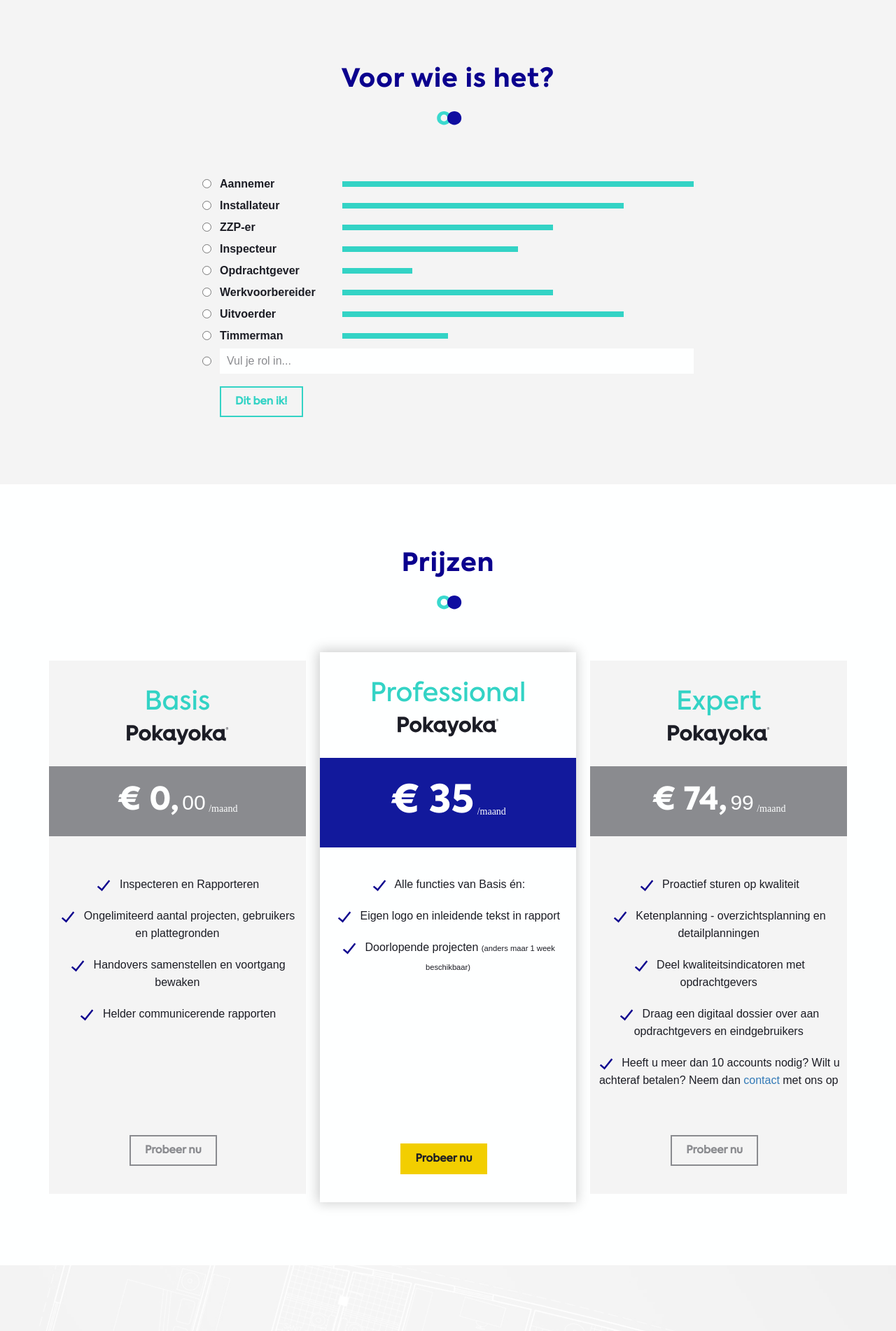
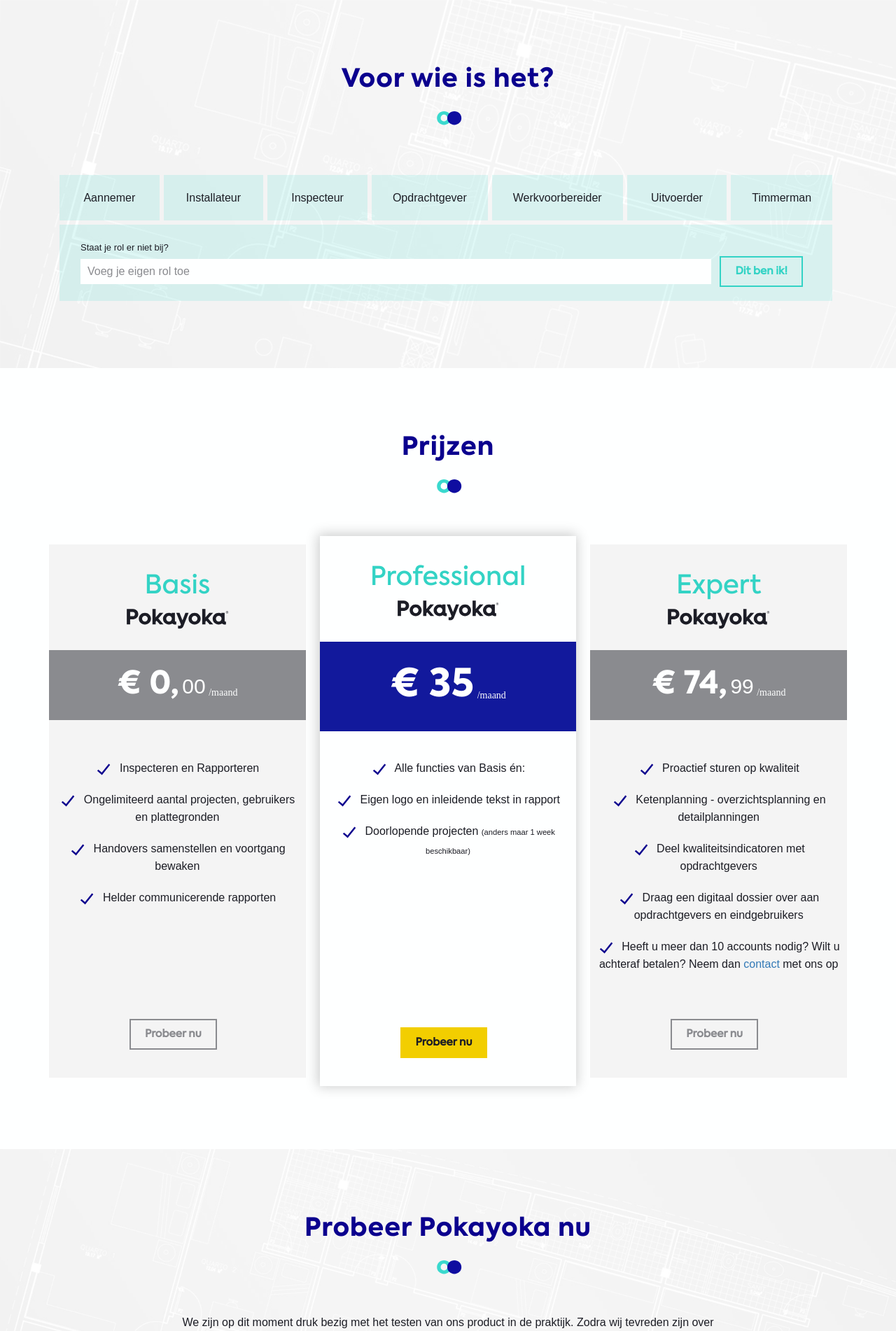
Before and after one commit to sandersoeteman/sandersoeteman.github.io, a Jekyll site: the page built from index.html, in a window 1280 px wide. Shown: the part 3941-5843 px from the top of the page at 70% size. Built offline with Jekyll 4.4.1, drawn with Linux system fonts in a browser that asks for light colours; some web fonts are replaced.

Commit message:
rework who

```diff
--- a/_includes/who.html
+++ b/_includes/who.html
@@ -18,163 +18,46 @@
       <div class="row">
         <div class="who-wrapper">
           <div class="role">
-            <div class="role-label">
-              <div class="radio-wrapper">
-                <input
-                  type="radio"
-                  name="role"
-                  id="Aannemer"
-                  value="Aannemer"
-                />
-              </div>
               <label for="Aannemer">Aannemer</label>
-            </div>
-            <div class="bar-wrapper">
-              <div class="bar" style="width: 100%;"></div>
-            </div>
           </div>
 
           <div class="role">
-            <div class="role-label">
-              <div class="radio-wrapper">
-                <input
-                  type="radio"
-                  name="role"
-                  id="Installateur"
-                  value="Installateur"
-                />
-              </div>
               <label for="Installateur">Installateur</label>
-            </div>
-            <div class="bar-wrapper">
-              <div class="bar" style="width: 80%;"></div>
-            </div>
           </div>
 
           <div class="role">
-            <div class="role-label">
-              <div class="radio-wrapper">
-                <input type="radio" name="role" id="ZZP-er" value="ZZP-er" />
-              </div>
-              <label for="ZZP-er">ZZP-er</label>
-            </div>
-            <div class="bar-wrapper">
-              <div class="bar" style="width: 60%;"></div>
-            </div>
+              <label for="Inspecteur">Inspecteur</label>
           </div>
 
           <div class="role">
-            <div class="role-label">
-              <div class="radio-wrapper">
-                <input
-                  type="radio"
-                  name="role"
-                  id="Inspecteur"
-                  value="Inspecteur"
-                />
-              </div>
-              <label for="Inspecteur">Inspecteur</label>
-            </div>
-            <div class="bar-wrapper">
-              <div class="bar" style="width: 50%;"></div>
-            </div>
+              <label for="Opdrachtgever">Opdrachtgever</label>
           </div>
 
           <div class="role">
-            <div class="role-label">
-              <div class="radio-wrapper">
-                <input
-                  type="radio"
-                  name="role"
-                  id="Opdrachtgever"
-                  value="Opdrachtgever"
-                />
-              </div>
-              <label for="Opdrachtgever">Opdrachtgever</label>
-            </div>
-            <div class="bar-wrapper">
-              <div class="bar" style="width: 20%;"></div>
-            </div>
+              <label for="Werkvoorbereider">Werkvoorbereider</label>
           </div>
 
           <div class="role">
-            <div class="role-label">
-              <div class="radio-wrapper">
-                <input
-                  type="radio"
-                  name="role"
-                  id="Werkvoorbereider"
-                  value="Werkvoorbereider"
-                />
-              </div>
-              <label for="Werkvoorbereider">Werkvoorbereider</label>
-            </div>
-            <div class="bar-wrapper">
-              <div class="bar" style="width: 60%;"></div>
-            </div>
+              <label for="Uitvoerder">Uitvoerder</label>
           </div>
 
           <div class="role">
-            <div class="role-label">
-              <div class="radio-wrapper">
-                <input
-                  type="radio"
-                  name="role"
-                  id="Uitvoerder"
-                  value="Uitvoerder"
-                />
-              </div>
-              <label for="Uitvoerder">Uitvoerder</label>
-            </div>
-            <div class="bar-wrapper">
-              <div class="bar" style="width: 80%;"></div>
-            </div>
+              <label for="Timmerman">Timmerman</label>
           </div>
 
-          <div class="role">
-            <div class="role-label">
-              <div class="radio-wrapper">
-                <input
-                  type="radio"
-                  name="role"
-                  id="Timmerman"
-                  value="Timmerman"
-                />
-              </div>
-              <label for="Timmerman">Timmerman</label>
-            </div>
-            <div class="bar-wrapper">
-              <div class="bar" style="width: 30%;"></div>
-            </div>
-          </div>
-
-          <div class="role">
-            <div class="new-role">
-              <div class="radio-wrapper">
-                <input
-                  type="radio"
-                  name="role"
-                  id="new-role"
-                  value="new-role"
-                />
-              </div>
+          <div class="role new-role">
+              <p>Staat je rol er niet bij?</p>
+              <div>
                   <input
                     type="text"
                     name="new-role"
-                placeholder="Vul je rol in..."
+                    placeholder="Voeg je eigen rol toe"
                   />
-            </div>
-          </div>
-
-          <div class="role button">
-            <div class="role-label">
-              <div class="radio-wrapper"></div>
                   <button class="themeix-btn btn-clear">
                       Dit ben ik!
                     </button>
               </div>
-            <div class="bar-wrapper"></div>
-          </div>
+
             </div>
       </div>
     </div>
--- a/_sass/style.scss
+++ b/_sass/style.scss
@@ -83,6 +83,10 @@
 }
 b {
   font-family: AxiformaBold;
+  font-weight: normal;
+}
+label {
+  font-family: OpenSans, sans-serif;
   font-weight: normal;
 }
 /* ==============================================
@@ -347,7 +351,7 @@
 }
 #features,
 #who {
-  background: $gray-lighter;
+  background-image: url(../images/bckgnd-trial.png);
 }
 #trial {
   background-image: url(../images/bckgnd-trial.png);
--- /dev/null
+++ b/_sass/trial.scss
@@ -0,0 +1,123 @@
+.trial-wrapper {
+  display: flex;
+  flex-direction: row;
+  width: 100%;
+  margin: 60px 30px;
+  padding: 10px;
+  background-color: rgba($brand-secondary, 0.15);
+
+  .form-wrapper {
+    flex: 2;
+    display: flex;
+    flex-direction: column;
+
+    p {
+      font-family: AxiFormaBolder;
+      margin: 20px 0 0;
+
+      span.tijdelijk {
+        font-family: OpenSans;
+      }
+    }
+    form {
+      position: relative;
+      padding: 20px 40px;
+      display: flex;
+      flex-direction: column;
+
+      &::before {
+        -webkit-transform: rotate(55deg) scale(-1, 1);
+        transform: rotate(55deg) scale(-1, 1);
+        background: url(../images/arrow.svg) bottom left/100% no-repeat;
+        content: "";
+        position: absolute;
+        display: block;
+        width: 2rem;
+        height: 3.5rem;
+        top: -10px;
+        right: 10px;
+      }
+      input[type="email"] {
+        text-align: center;
+        border: 2px solid $gray;
+      }
+      .filepond--root {
+        margin-bottom: 15px;
+
+        .filepond--panel-root {
+          border: 2px solid $gray;
+          border-radius: 0;
+          background-color: $gray-lighter;
+        }
+        label {
+          font-family: OpenSans, sans-serif;
+          font-size: 16px;
+          color: $gray;
+
+          span {
+            color: $gray-darker;
+            text-decoration-color: $gray-darker;
+          }
+        }
+      }
+      .themeix-btn {
+        margin: 0;
+      }
+    }
+  }
+
+  .trial-image {
+    flex: 1;
+    background-image: url(../images/about/handover-transparent.png);
+    background-size: contain;
+    background-position: center right;
+    background-repeat: no-repeat;
+  }
+}
+.company-logos {
+  .section-header h3 {
+    color: $brand-primary;
+    font-family: AxiForma;
+  }
+  .logos {
+    display: flex;
+    flex-direction: row;
+    flex-wrap: wrap;
+    justify-content: space-evenly;
+
+    .logo-wrapper {
+      width: 200px;
+      height: 100px;
+      padding: 10px;
+      margin-top: 12px;
+      margin-right: 12px;
+
+      .logo {
+        width: 100%;
+        height: 100%;
+        background-position: center center;
+        background-repeat: no-repeat;
+        background-size: contain;
+
+        &.bgdd {
+          background-image: url("../images/logos/bgdd.png");
+        }
+        &.engie {
+          background-image: url("../images/logos/engie.png");
+        }
+        &.swa {
+          background-image: url("../images/logos/swa.png");
+        }
+        &.vanderplas {
+          background-image: url("../images/logos/vanderplas.png");
+        }
+        &.uca {
+          background-image: url("../images/logos/uca.png");
+        }
+        &.team4 {
+          background-image: url("../images/logos/team4.svg");
+        }
+      }
+    }
+  }
+}
--- a/_sass/who.scss
+++ b/_sass/who.scss
@@ -1,32 +1,36 @@
 #who {
   .who-wrapper {
     display: flex;
-    flex-direction: column;
+    flex-direction: row;
+    flex-wrap: wrap;
     align-items: center;
-    padding-top: 60px;
+    padding: 60px 30px 0 30px;
 
     .role {
-      width: 60%;
+      flex: 1;
+      display: flex;
+      justify-content: center;
+      margin: 0 6px 6px 0;
+      padding: 20px 30px;
+      background-color: rgba(51, 211, 197, 0.15);
+      max-width: 30%;
+
+      &.new-role {
+        display: flex;
+        flex-direction: column;
+        justify-content: center;
+        max-width: 100%;
+
+        p {
+          margin: 0;
+        }
+        > div {
           display: flex;
           flex-direction: row;
-      margin-bottom: 6px;
+          align-items: center;
 
-      &.button {
-        margin-top: 12px;
-      }
-
-      .radio-wrapper {
-        width: 25px;
-        display: flex;
-        flex-direction: row;
-
-        input[type="radio"] {
+          input[type="text"] {
             margin: 0 12px 0 0;
-          padding: 0;
-        }
-      }
-      input[type="text"] {
-        margin: 0;
             flex: 1;
             height: 36px;
 
@@ -35,34 +39,12 @@
               font-size: 16px;
             }
           }
-      .role-label {
-        display: flex;
-        flex-direction: row;
-        width: 200px;
-        align-items: center;
-
+        }
+      }
       label {
         margin: 0;
         padding: 0;
       }
     }
-
-      .bar-wrapper {
-        flex: 1;
-        display: flex;
-        flex-direction: column;
-        justify-content: center;
-
-        .bar {
-          background-color: $brand-secondary;
-          height: 8px;
   }
 }
-      .new-role {
-        flex: 1;
-        display: flex;
-        flex-direction: row;
-      }
-    }
-  }
-}
```
Lines whose indentation alone changed are shown as unchanged.
